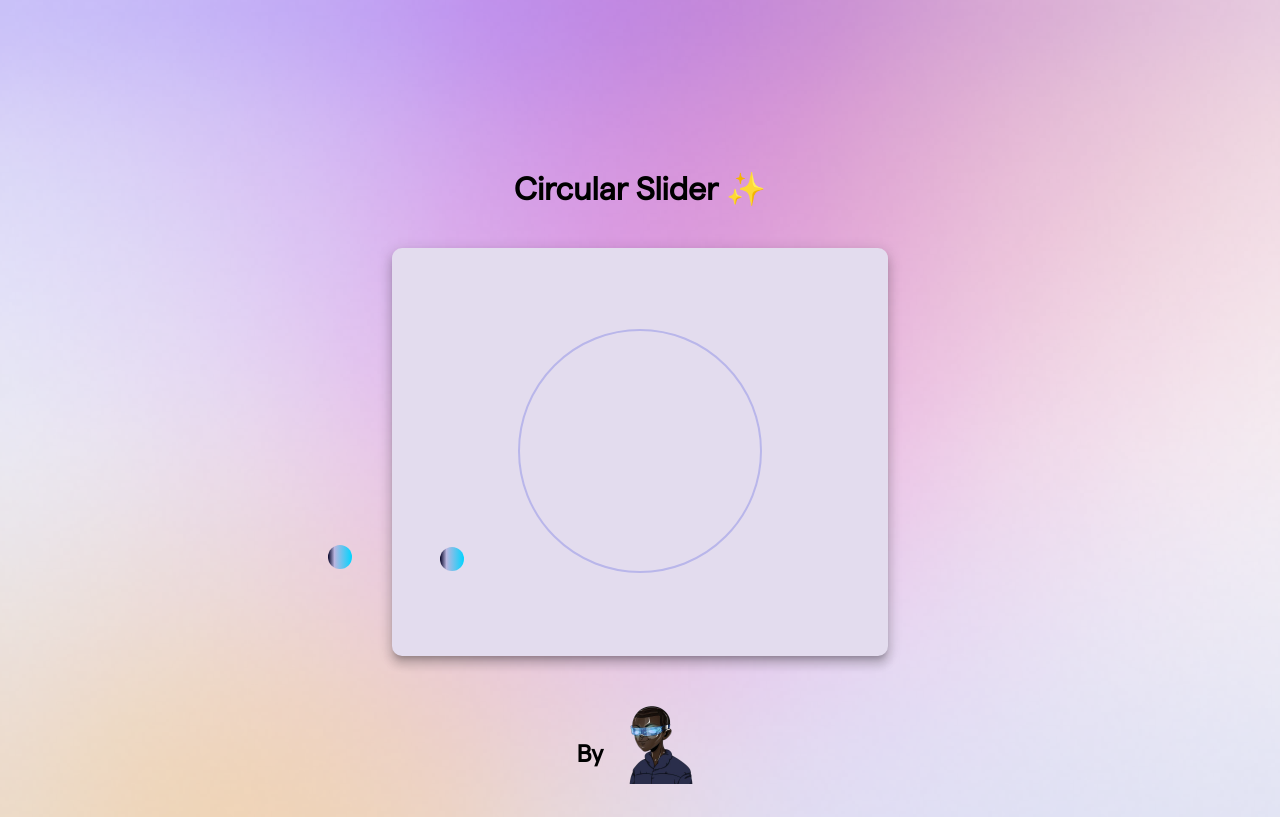
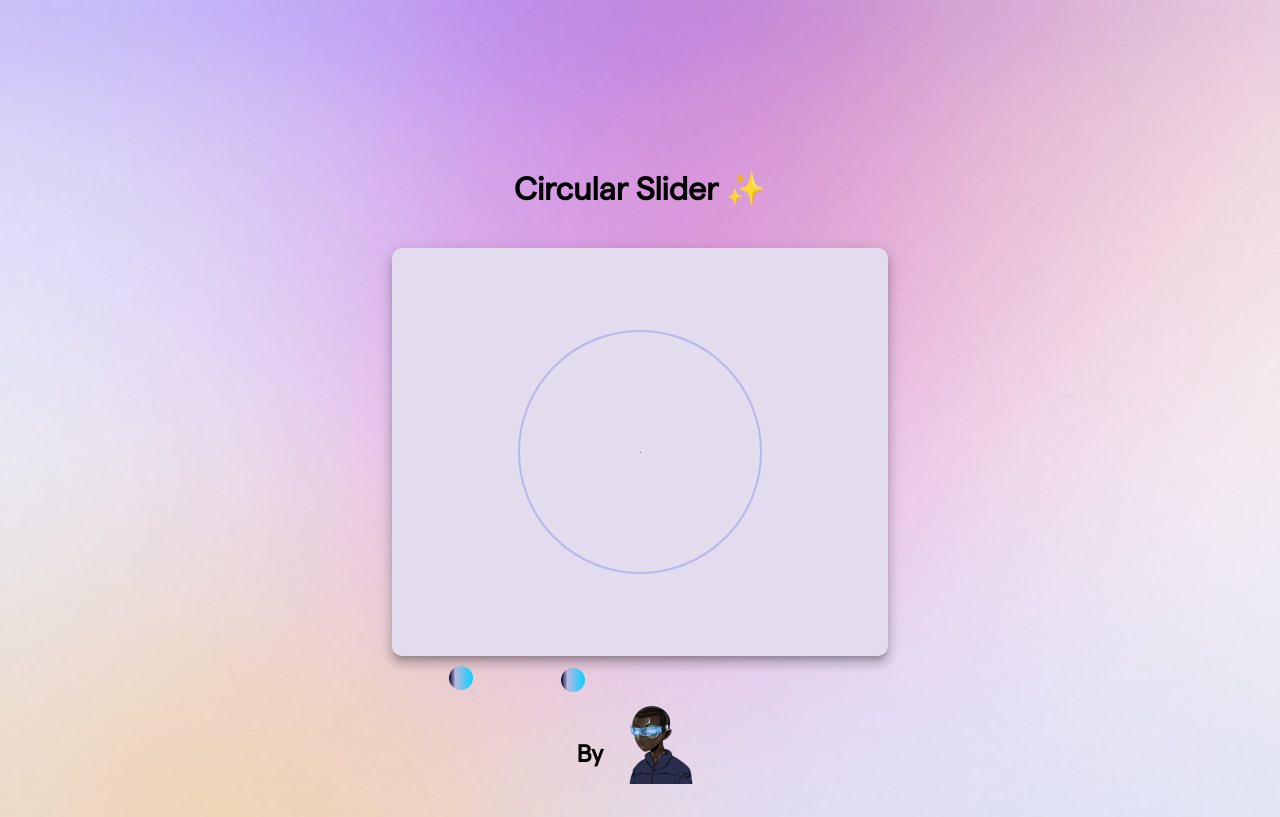
Before and after one commit to davidmeadejr/circular-range-slider, an Angular app: page / in a window 1280 px wide. Built offline with nearby package versions, Linux system fonts and the light colour scheme.

Commit message:
Feat/ Initial Setup

```diff
--- a/src/app/components/circular-slider/circular-slider.component.scss
+++ b/src/app/components/circular-slider/circular-slider.component.scss
@@ -4,9 +4,10 @@
   height: 15rem;
   width: 15rem;
   background-color: transparent;
-  display: inline-block;
+  display: flex;
   border: 2px solid #b9b6ea;
   justify-content: center;
+  align-items: center;
 }
 
 .min-button {
@@ -34,3 +35,14 @@
   );
   display: inline-block;
 }
+
+.inner-border {
+  display: flex;
+  justify-content: center;
+  align-items: center;
+  height: 1px;
+  width: 1px;
+  border-radius: 50%;
+
+  background: red;
+}
--- a/src/app/components/circular-slider/circular-slider.component.ts
+++ b/src/app/components/circular-slider/circular-slider.component.ts
@@ -1,4 +1,6 @@
-import { Component, OnInit } from '@angular/core';
+import { Component, ElementRef, OnInit, ViewChild } from '@angular/core';
+
+import { Observable, of, from, fromEvent } from 'rxjs';
 
 @Component({
   selector: 'app-circular-slider',
@@ -9,4 +11,58 @@ export class CircularSliderComponent implements OnInit {
   constructor() {}
 
   ngOnInit(): void {}
+
+  /*
+   * Get the x, y window coordinates of a users mouse position.
+   */
+  getMouseCirclePosition() {
+    document.addEventListener('mousemove', (event) => {
+      let xMouseCoordinate = event.clientX;
+      let yMouseCoordinate = event.clientY;
+      let mouseWindowCoordinates = [xMouseCoordinate, yMouseCoordinate];
+      console.log(mouseWindowCoordinates);
+      // x window coordinate = 963
+      // y window coordinate = 456
+    });
+  }
+
+  /*
+   * Get mouse position relative to the center of the circle
+   */
+  // mouseRelPosition() {
+  //   document.addEventListener('mousemove', (event) => {
+  //     let center = document.querySelector('div.inner-border');
+  //     let rect = center!.getBoundingClientRect();
+  //     let x = event.clientX - rect.left;
+  //     let y = event.clientY - rect.top;
+  //     let tanTheta = y / x;
+  //     console.log(tanTheta);
+  //   });
+  // }
+
+  /*
+   * Gets the Angle of the users mouse relative to the center of center of the screen
+   */
+  mouseRelPosition() {
+    document.addEventListener('mousemove', (event) => {
+      let center = document.querySelector('div.inner-border');
+      const w = center!.clientWidth / 2;
+      const h = center!.clientHeight / 2;
+
+      const x = event.clientX;
+      const y = event.clientY;
+
+      const deltaX = w - x;
+      const deltaY = h - y;
+
+      const rad = Math.atan2(deltaY, deltaX);
+
+      let deg = Math.round(rad * (180 / Math.PI));
+
+      if (deg < 0) {
+        deg = (deg + 360) % 360;
+      }
+      console.log(deg);
+    });
+  }
 }
```
